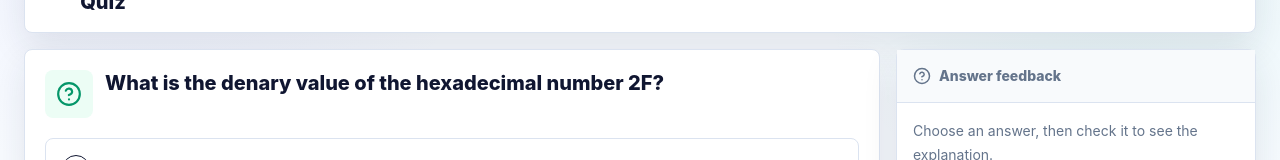
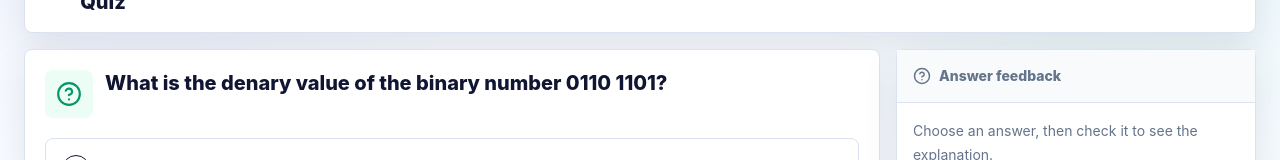
Before and after one commit to ahsan753/cs-revision-hub, a React (Vite) app: page /play/quiz/mixed in a window 1280 px wide. Shown: the part 166-326 px from the top of the page. Built offline with nearby package versions, Linux system fonts and the light colour scheme.

Commit message:
Fix quiz question order after answers

```diff
--- a/src/activities/Quiz/QuizPage.tsx
+++ b/src/activities/Quiz/QuizPage.tsx
@@ -1,37 +1,41 @@
 import { ArrowLeft, ArrowRight, CheckCircle2, HelpCircle, XCircle } from "lucide-react";
-import { useMemo, useState } from "react";
+import { useEffect, useMemo, useRef, useState } from "react";
 import { Link, useParams } from "react-router-dom";
 import { Button } from "../../components/ui/Button";
 import { ProgressRing } from "../../components/ui/ProgressRing";
 import { getDefaultDifficulty, getMcqsForScope, getScopeLabel, parseScope } from "../../content/contentIndex";
+import type { MCQ } from "../../data/contentTypes";
 import { getMasteryForItemIds } from "../../store/mastery";
+import type { ItemProgress } from "../../store/progressStore";
 import { useProgressStore } from "../../store/progressStore";
 
 export function QuizPage() {
   const { scope: scopeParam } = useParams();
+  const scopeKey = scopeParam ?? "mixed";
   const scope = useMemo(() => parseScope(scopeParam), [scopeParam]);
   const progress = useProgressStore((state) => state.itemProgress);
   const recordAnswer = useProgressStore((state) => state.recordAnswer);
-  const items = useMemo(() => {
-    const now = Date.now();
-    return [...getMcqsForScope(scope)]
-      .filter((item) => (item.type ?? "single") === "single")
-      .sort((a, b) => {
-        const aProgress = progress[a.id];
-        const bProgress = progress[b.id];
-        const aDue = !aProgress || aProgress.nextDue <= now ? 0 : 1;
-        const bDue = !bProgress || bProgress.nextDue <= now ? 0 : 1;
-        return aDue - bDue || getDefaultDifficulty(a.difficulty) - getDefaultDifficulty(b.difficulty);
-      });
-  }, [scope, progress]);
+  const progressRef = useRef(progress);
+  progressRef.current = progress;
+  const sourceItems = useMemo(() => getMcqsForScope(scope).filter((item) => (item.type ?? "single") === "single"), [scope]);
+  const [items, setItems] = useState(() => sortQuizItems(sourceItems, progress));
 
   const [index, setIndex] = useState(0);
   const [selected, setSelected] = useState<number | null>(null);
   const [answered, setAnswered] = useState(false);
   const [correctCount, setCorrectCount] = useState(0);
 
+  useEffect(() => {
+    setItems(sortQuizItems(sourceItems, progressRef.current));
+    setIndex(0);
+    setSelected(null);
+    setAnswered(false);
+    setCorrectCount(0);
+  }, [scopeKey, sourceItems]);
+
   const current = items[index];
-  const mastery = getMasteryForItemIds(items.map((item) => item.id), progress);
+  const itemIds = useMemo(() => items.map((item) => item.id), [items]);
+  const mastery = getMasteryForItemIds(itemIds, progress);
   const finished = index >= items.length;
 
   if (!current && !finished) {
@@ -57,6 +61,7 @@ export function QuizPage() {
           <Button
             variant="secondary"
             onClick={() => {
+              setItems(sortQuizItems(sourceItems, progressRef.current));
               setIndex(0);
               setSelected(null);
               setAnswered(false);
@@ -221,3 +226,17 @@ export function QuizPage() {
     </div>
   );
 }
+
+function sortQuizItems(items: MCQ[], progress: Record<string, ItemProgress>): MCQ[] {
+  const now = Date.now();
+  return items
+    .map((item, order) => ({ item, order }))
+    .sort((a, b) => {
+      const aProgress = progress[a.item.id];
+      const bProgress = progress[b.item.id];
+      const aDue = !aProgress || aProgress.nextDue <= now ? 0 : 1;
+      const bDue = !bProgress || bProgress.nextDue <= now ? 0 : 1;
+      return aDue - bDue || a.order - b.order;
+    })
+    .map(({ item }) => item);
+}
```
